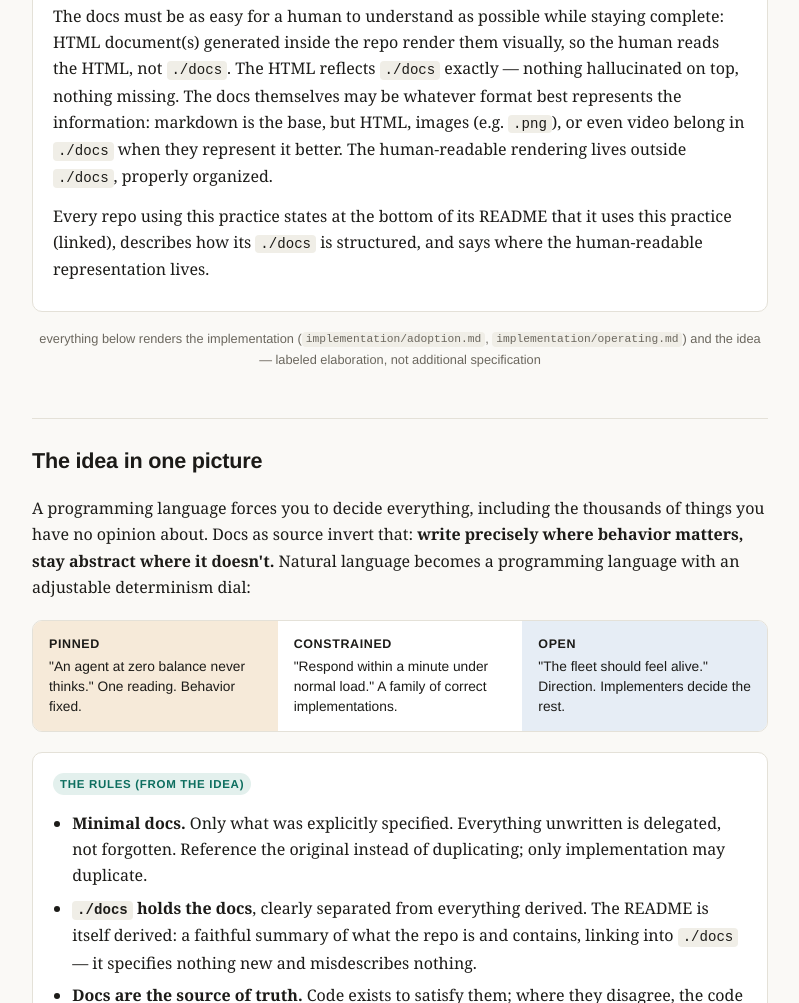
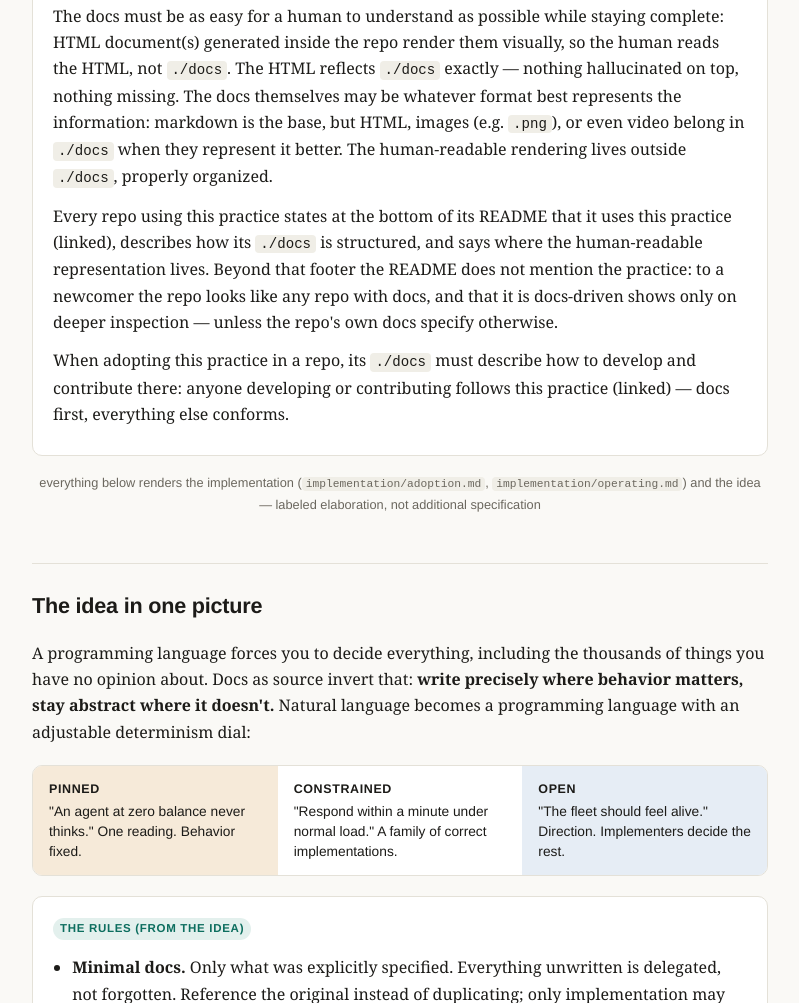
Before and after one commit to Reblexis/ddd-practice, a plain HTML site: page index.html in a window 1280 px wide. Shown: the part 777-1780 px from the top of the page, without its empty margins (240-1039 px from the left). Drawn offline with Linux system fonts and the light colour scheme.

Commit message:
Conform: adoption declares the contributing rule + quiet README; mirror and skill updated in the same stroke
Co-Authored-By: Claude Fable 5 <noreply@anthropic.com>

```diff
--- a/index.html
+++ b/index.html
@@ -107,7 +107,8 @@
     <p>When adopting in a project that already has a <code>./docs</code>, the existing docs are not kept as they were: they are reworked into the standard structure, and content that does not belong in the docs moves elsewhere in the repo — described abstractly in the docs where needed.</p>
     <p>The repo ships an installable skill for AI agents, at <code>skill/</code>: it describes how to practice this — adopting and operating per this repo — consistently with this document, and installs by copying the folder into an agent's skills directory. Everything else about the skill is its implementation.</p>
     <p>The docs must be as easy for a human to understand as possible while staying complete: HTML document(s) generated inside the repo render them visually, so the human reads the HTML, not <code>./docs</code>. The HTML reflects <code>./docs</code> exactly — nothing hallucinated on top, nothing missing. The docs themselves may be whatever format best represents the information: markdown is the base, but HTML, images (e.g. <code>.png</code>), or even video belong in <code>./docs</code> when they represent it better. The human-readable rendering lives outside <code>./docs</code>, properly organized.</p>
-    <p>Every repo using this practice states at the bottom of its README that it uses this practice (linked), describes how its <code>./docs</code> is structured, and says where the human-readable representation lives.</p>
+    <p>Every repo using this practice states at the bottom of its README that it uses this practice (linked), describes how its <code>./docs</code> is structured, and says where the human-readable representation lives. Beyond that footer the README does not mention the practice: to a newcomer the repo looks like any repo with docs, and that it is docs-driven shows only on deeper inspection — unless the repo's own docs specify otherwise.</p>
+    <p>When adopting this practice in a repo, its <code>./docs</code> must describe how to develop and contribute there: anyone developing or contributing follows this practice (linked) — docs first, everything else conforms.</p>
   </div>
   <p class="flow-note">everything below renders the implementation (<code>implementation/adoption.md</code>, <code>implementation/operating.md</code>) and the idea — labeled elaboration, not additional specification</p>
 
```
Also changed, not shown: 2 other files.
